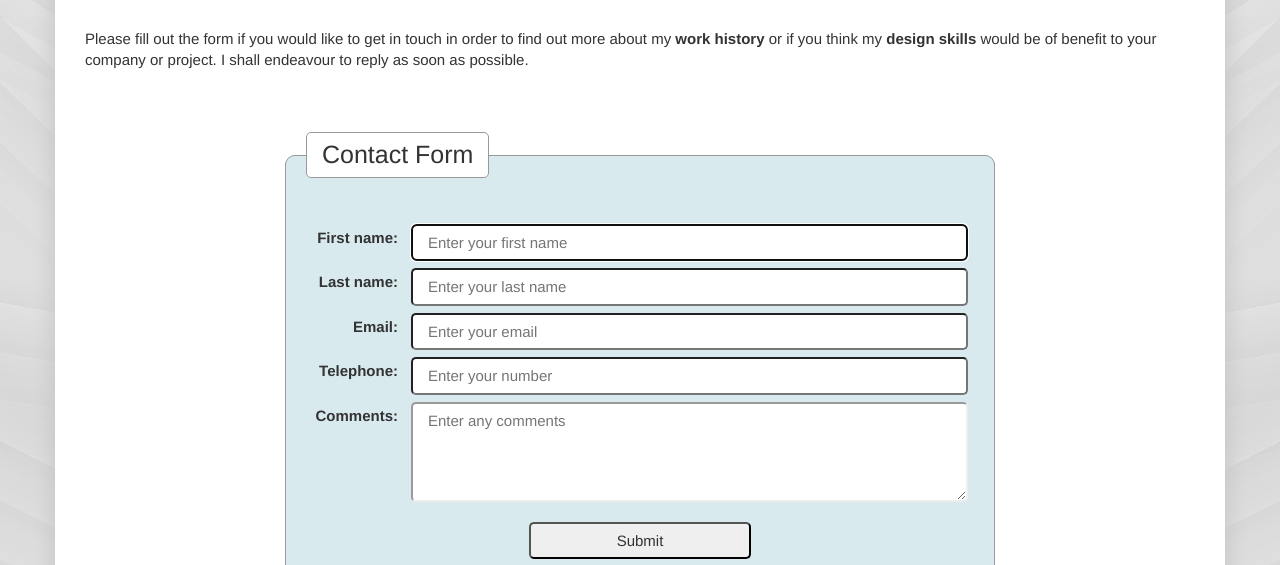
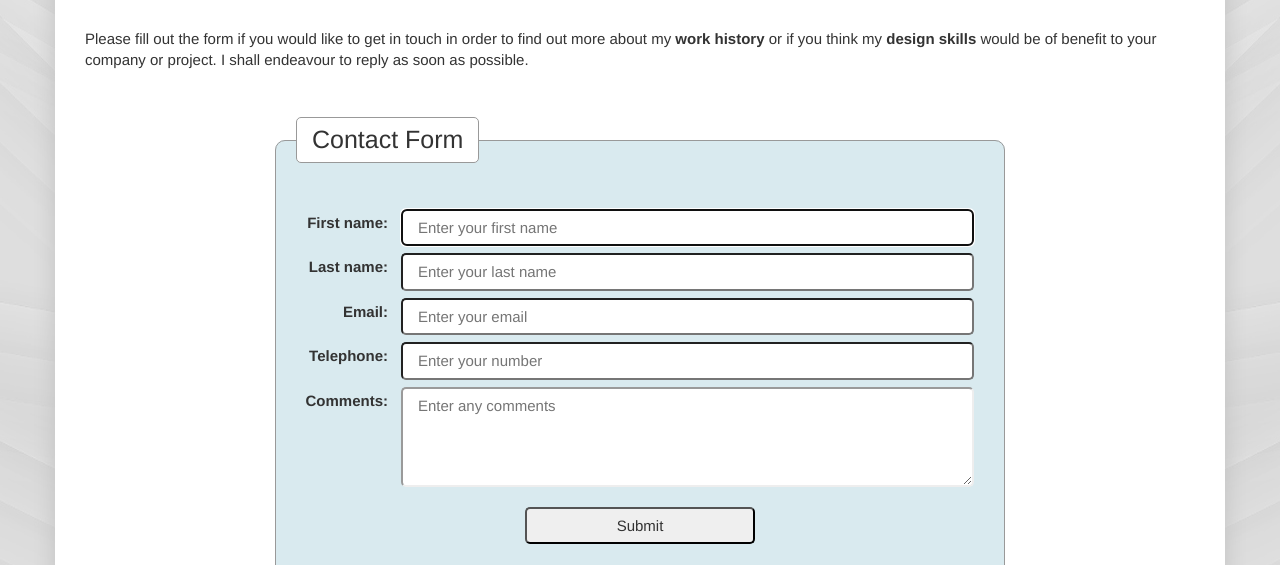
Before and after one commit to Code-Institute-Submissions/project1-2, a plain HTML site: page contact/index.html in a window 1280 px wide. Shown: the part 235-800 px from the top of the page. Drawn offline with nearby package versions, Linux system fonts and the light colour scheme.

Commit message:
Update to Contact form

```diff
--- a/contact/index.html
+++ b/contact/index.html
@@ -36,7 +36,7 @@
 	<br>
 	<p>Please fill out the form if you would like to get in touch in order to find out more about my <b>work history</b> or if you think my <b>design skills</b> would be of benefit to your company or project. I shall endeavour to reply as soon as possible.</p>
 	<br>
-	<div class="row"><!--this is to enable the form to centre while not at full width...-->
+	<div class="row" style="margin: -15px;"><!--this is to enable the form to centre while not at full width...-->
 	<div id="form-area" class="col-md-8"><!--...at medium (md) size or greater-->
 	<form onsubmit="alert('Form submitted successfully.')" method="post">
 		<fieldset>
```
